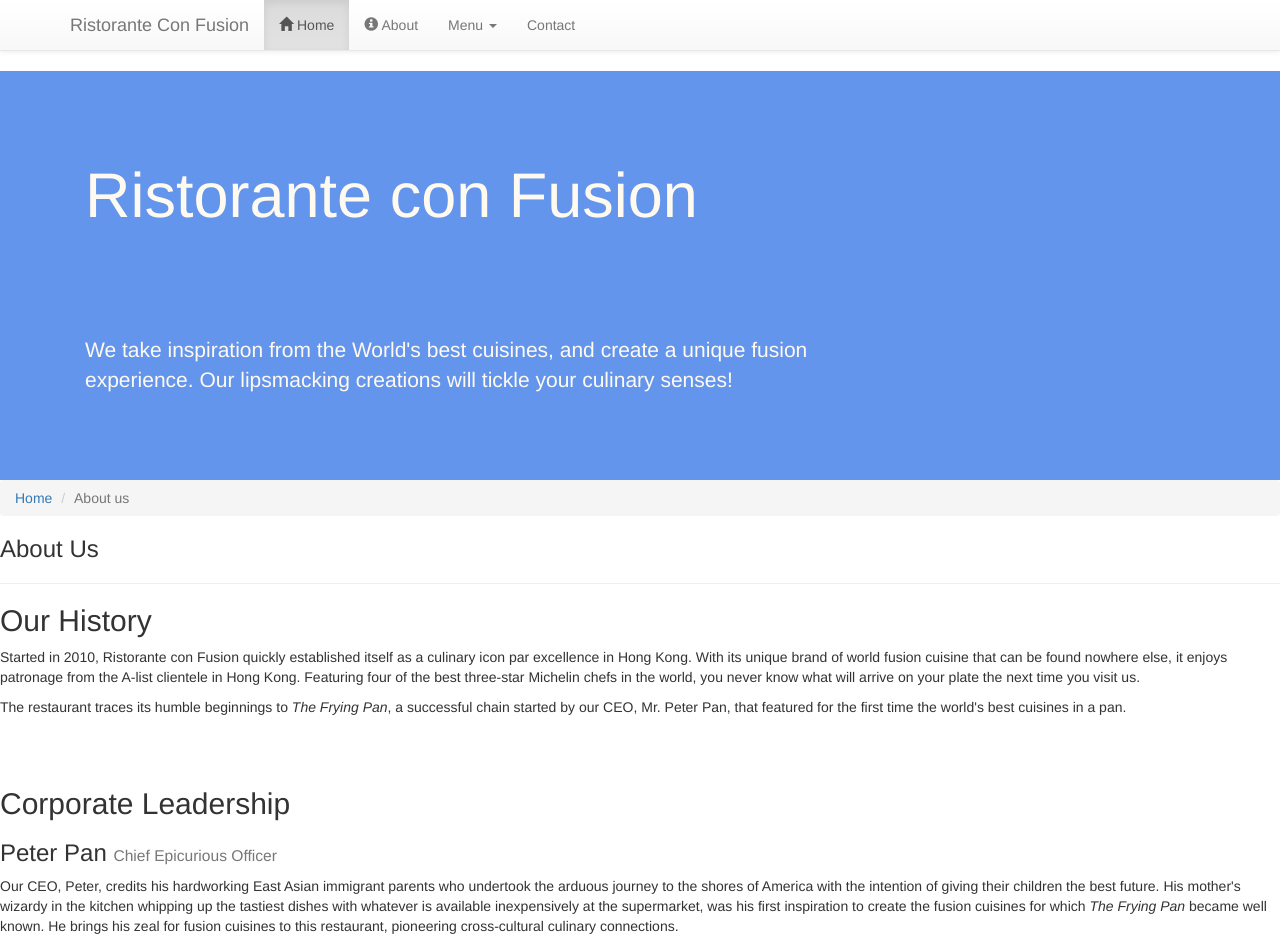
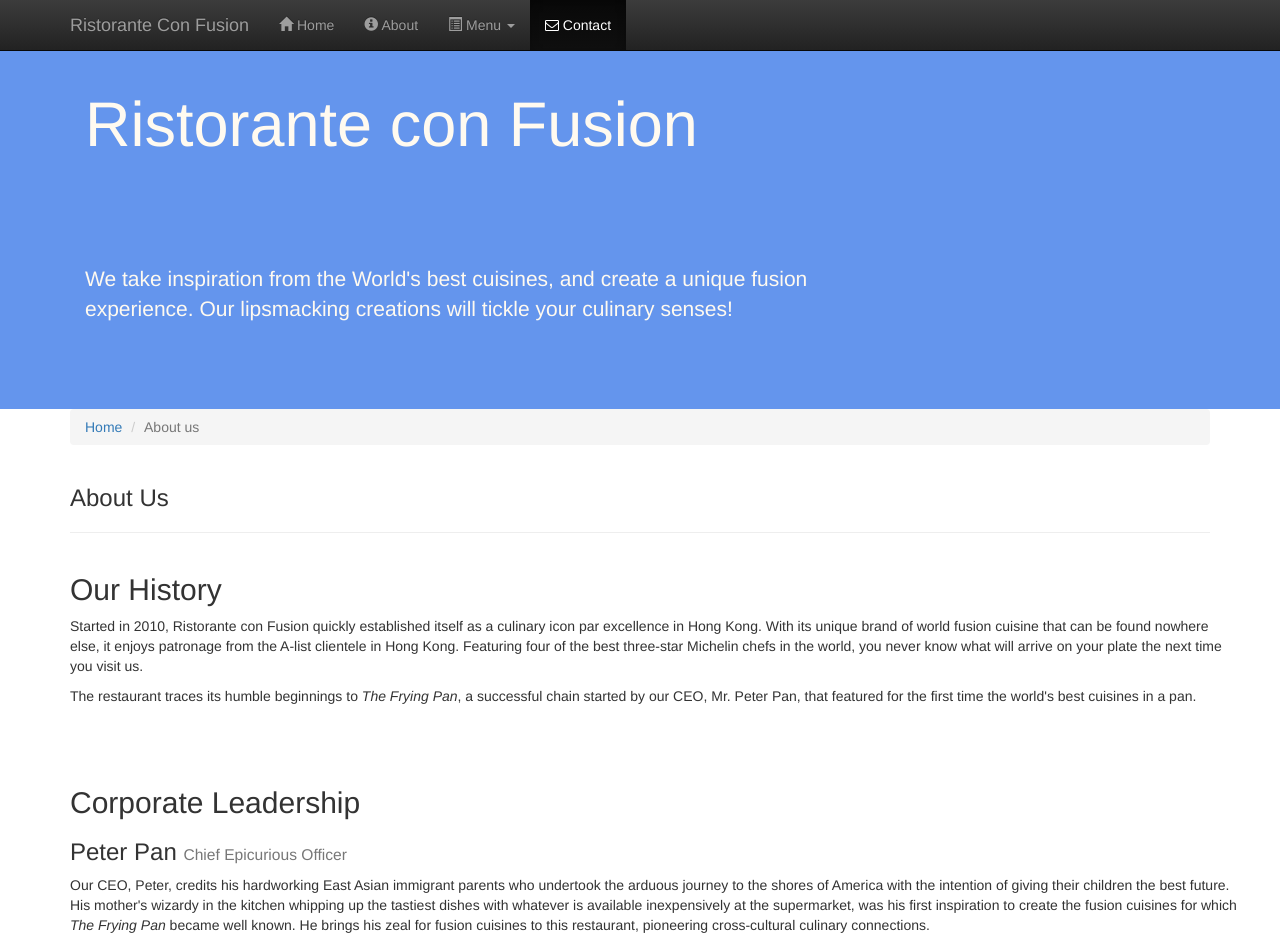
Before and after one commit to badalgupta/bootstrap-demo, a plain HTML site: page aboutus.html in a window 1280 px wide. Shown: the top 952 px of the page. Drawn offline with nearby package versions, Linux system fonts and the light colour scheme.

Commit message:
Added files via upload

```diff
--- a/aboutus.html
+++ b/aboutus.html
@@ -24,7 +24,7 @@
 </head>
 
 <body>
-    <nav class="navbar navbar-default navbar-static-top" role="navigation">
+    <nav class="navbar navbar-inverse navbar-fixed-top" role="navigation">
         <div class="container">
             <div class="navbar-header">
                 <button type="button" class="navbar-toggle collapsed" data-toggle="collapse" data-target="#navbar" aria-expanded="false" aria-controls="navbar">
@@ -37,21 +37,27 @@
             </div>
             <div id="navbar" class="navbar-collapse collapse">
                 <ul class="nav navbar-nav">
-            <li class="active"><a href="index.html"><span class="glyphicon glyphicon-home" aria-hidden="true"></span> Home</a></li>
-            <li> <a href="#"> <span class="glyphicon glyphicon-info-sign" aria-hidden="true"></span> About</a></li>
+                    <li><a href="index.html"><span class="glyphicon glyphicon-home"
+                         aria-hidden="true"></span> Home</a></li>
+                    <li><a href="aboutus.html">
+                        <span class="glyphicon glyphicon-info-sign"
+                         aria-hidden="true"></span> About</a></li>
                     <li class="dropdown">
-               <a href="#" class="dropdown-toggle" data-toggle="dropdown" role="button" aria-haspopup="true" aria-expanded="false">Menu <span class="caret"></span></a>
+                        <a href="#" class="dropdown-toggle" data-toggle="dropdown"
+                         role="button" aria-haspopup="true" aria-expanded="false"> <span class="glyphicon glyphicon-list-alt" aria-hidden="true"> </span>
+                         Menu <span class="caret"></span></a>
                         <ul class="dropdown-menu">
                             <li><a href="#">Appetizers</a></li>
-            <li><a href="#">Main Course</a></li>
-            <li><a href="#">Deserts</a></li>
+                            <li><a href="#">Main Courses</a></li>
+                            <li><a href="#">Desserts</a></li>
                             <li><a href="#">Drinks</a></li>
                             <li role="separator" class="divider"></li>
                             <li class="dropdown-header">Specials</li>
                             <li><a href="#">Lunch Buffet</a></li>
+                            <li><a href="#">Weekend Brunch</a></li>
                         </ul>
                     </li>
-            <li> <a href="#">Contact</a></li>
+                    <li class="active"><a href="contactus.html"><i class="fa fa-envelope-o"></i> Contact</a></li>
                 </ul>
             </div>
         </div>
@@ -75,22 +81,22 @@
         </div>
     </header>
 
-    <div>
-        <div>
-            <div>
+    <div class="container">
+        <div class="row">
+            <div class="col-xs-12">
                 <ol class="breadcrumb">
                     <li><a href="index.html">Home</a></li>
                     <li class="active">About us</li>
                 </ol>
             </div>
-            <div>
+            <div class="col-xs-12">
                <h3>About Us</h3>
                <hr>
             </div>
         </div>
 
-        <div>
-            <div>
+        <div class="container">
+            <div class="row">
                 <h2>Our History</h2>
                 <p>Started in 2010, Ristorante con Fusion quickly established itself as a culinary icon par excellence in Hong Kong. With its unique brand of world fusion cuisine that can be found nowhere else, it enjoys patronage from the A-list clientele in Hong Kong.  Featuring four of the best three-star Michelin chefs in the world, you never know what will arrive on your plate the next time you visit us.</p>
                 <p>The restaurant traces its humble beginnings to <em>The Frying Pan</em>, a successful chain started by our CEO, Mr. Peter Pan, that featured for the first time the world's best cuisines in a pan.</p>
@@ -101,8 +107,8 @@
         </div>
 
 
-        <div>
-            <div>
+        <div class="container">
+            <div class="row">
                 <h2>Corporate Leadership</h2>
                 <h3>Peter Pan <small>Chief Epicurious Officer</small></h3>
                 <p>Our CEO, Peter, credits his hardworking East Asian immigrant parents who undertook the arduous journey to the shores of America with the intention of giving their children the best future. His mother's wizardy in the kitchen whipping up the tastiest dishes with whatever is available inexpensively at the supermarket, was his first inspiration to create the fusion cuisines for which <em>The Frying Pan</em> became well known. He brings his zeal for fusion cuisines to this restaurant, pioneering cross-cultural culinary connections.</p>
```
Also changed, not shown: index.html (+14 -8 lines). Lines whose indentation alone changed are shown as unchanged.
